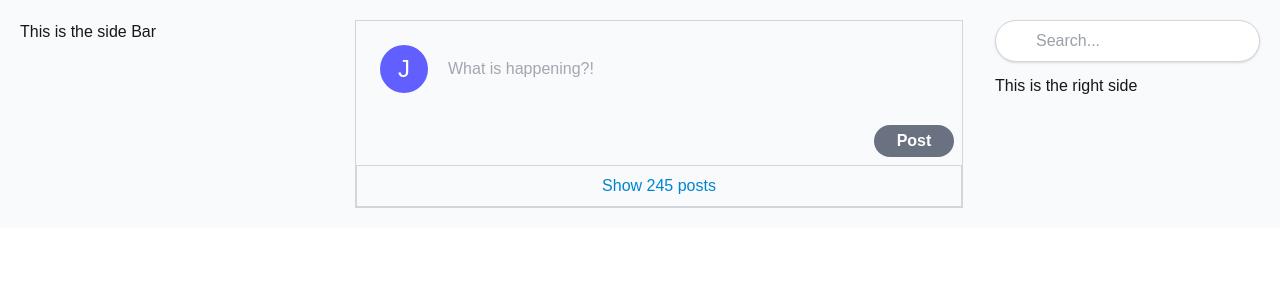
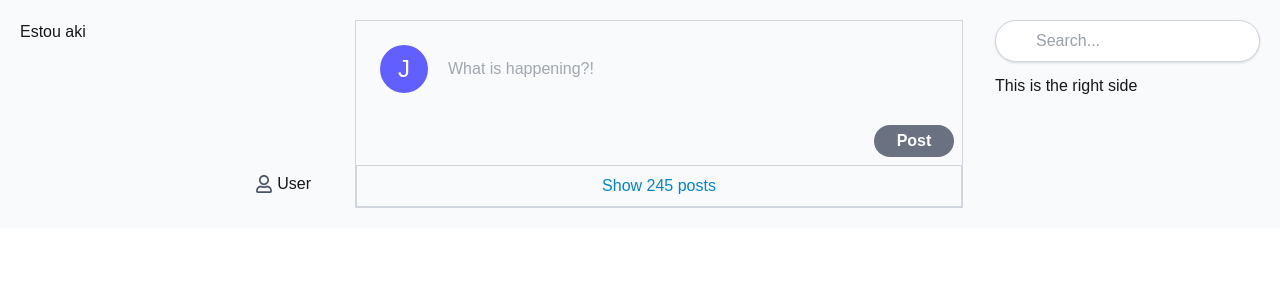
Before and after one commit to jcostadev23/x-clone, a Next.js app in the folder frontend/: page / in a window 1280 px wide. Shown: the top 300 px of the page. Built offline with nearby package versions, Linux system fonts and the light colour scheme; no server answers.

Commit message:
Link to user Page

```diff
--- a/frontend/src/app/components/Menu/index.tsx
+++ b/frontend/src/app/components/Menu/index.tsx
@@ -1,5 +1,19 @@
+import Link from "next/link";
+import UserIcon from "../Icons/UserIcon";
+
 const Menu = () => {
-  return <aside className="flex-[2]">This is the side Bar</aside>;
+  return (
+    <aside className="flex flex-col justify-between flex-[2]">
+      <div>Estou aki</div>
+      <Link
+        href="/user"
+        className="flex justify-end items-center gap-1  rounded-3xl px-3 py-3"
+      >
+        <UserIcon />
+        User
+      </Link>
+    </aside>
+  );
 };
 
 export default Menu;
```
